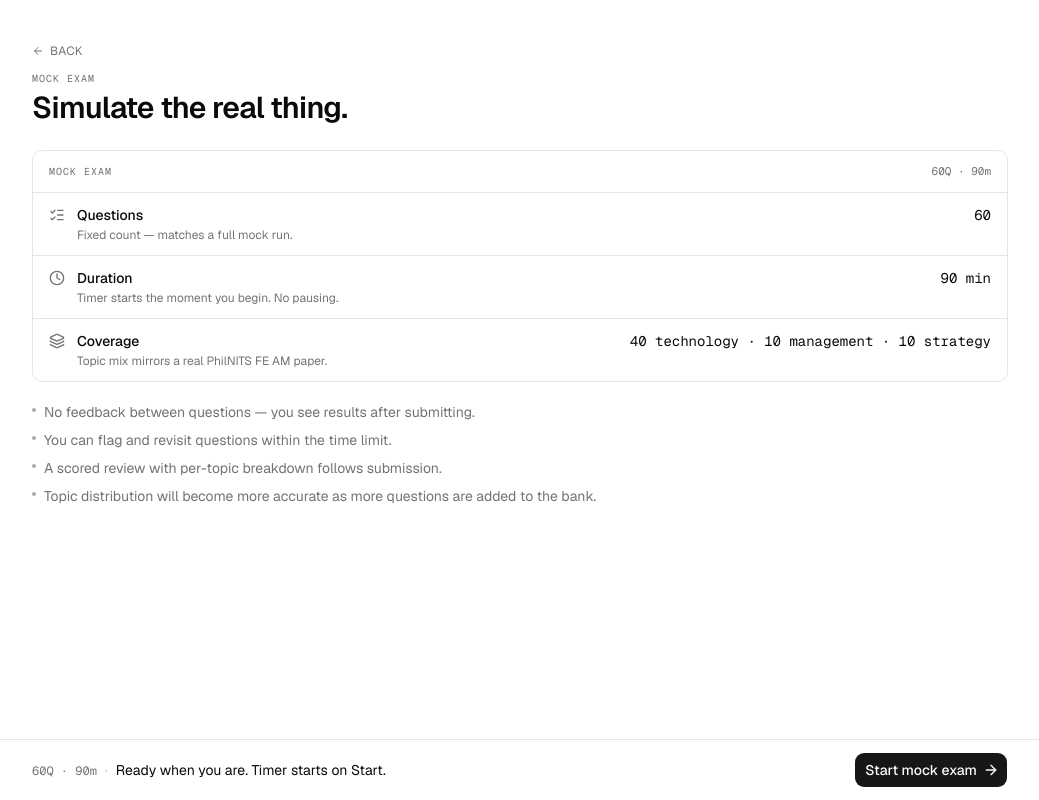
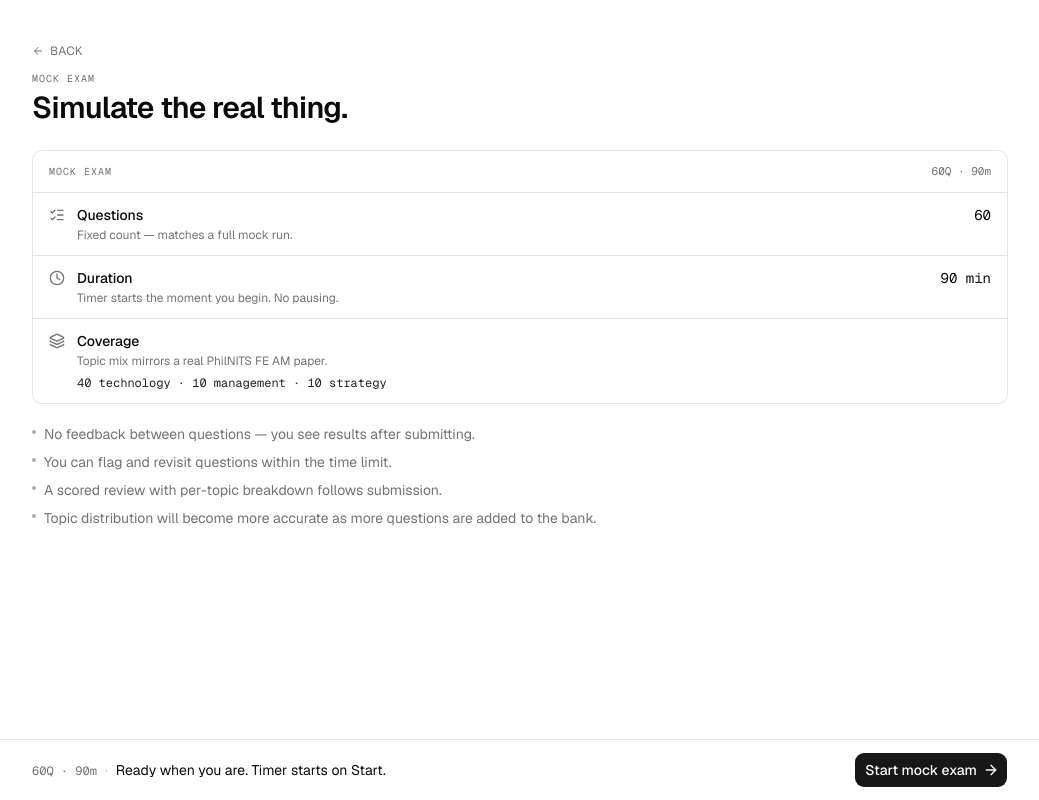
Before and after one commit to gian-gg/yet-another-philnits-reviewer, a Next.js app: page /exam in a window 1280 px wide. Shown: the whole page, without its empty margins (120-1159 px from the left). Built offline with nearby package versions, Linux system fonts and the light colour scheme.

Commit message:
fix(exam): stop coverage breakdown from overlapping fact row label
The long topic breakdown was rendered in the right-aligned value column
with shrink-0, which overflowed and collided with the label and hint on
narrow viewports. Render it as a detail line under the hint instead.

```diff
--- a/src/components/exam/exam-setup.tsx
+++ b/src/components/exam/exam-setup.tsx
@@ -52,8 +52,8 @@ export function ExamSetup() {
           <FactRow
             icon={<Layers className="size-4" aria-hidden />}
             label="Coverage"
-            value={COVERAGE_SUMMARY}
             hint="Topic mix mirrors a real PhilNITS FE AM paper."
+            detail={COVERAGE_SUMMARY}
           />
         </div>
       </section>
@@ -129,21 +129,29 @@ export function ExamSetup() {
 interface FactRowProps {
   icon: React.ReactNode
   label: string
-  value: string
   hint: string
+  value?: string
+  detail?: string
 }
 
-function FactRow({ icon, label, value, hint }: FactRowProps) {
+function FactRow({ icon, label, value, hint, detail }: FactRowProps) {
   return (
     <div className="flex items-start gap-3 px-4 py-3">
       <span className="mt-0.5 text-muted-foreground">{icon}</span>
       <div className="min-w-0 flex-1">
         <p className="text-sm font-medium text-foreground">{label}</p>
         <p className="mt-0.5 text-xs text-muted-foreground">{hint}</p>
+        {detail ? (
+          <p className="mt-1.5 font-mono text-xs break-words text-foreground/90 tabular-nums">
+            {detail}
+          </p>
+        ) : null}
       </div>
-      <span className="shrink-0 font-mono text-sm text-foreground tabular-nums">
-        {value}
-      </span>
+      {value ? (
+        <span className="shrink-0 font-mono text-sm text-foreground tabular-nums">
+          {value}
+        </span>
+      ) : null}
     </div>
   )
 }
```
